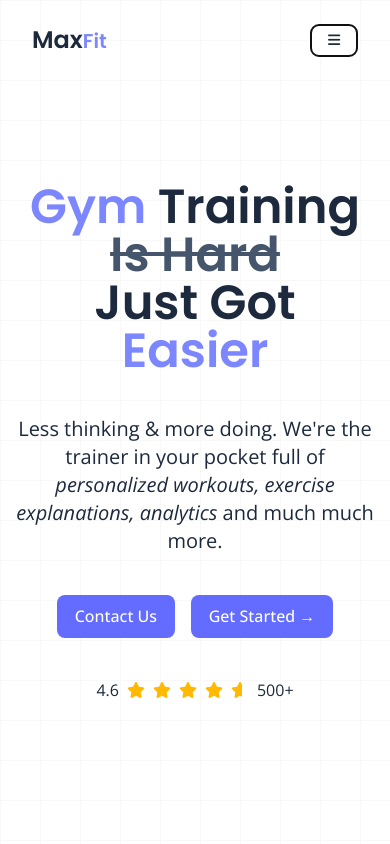
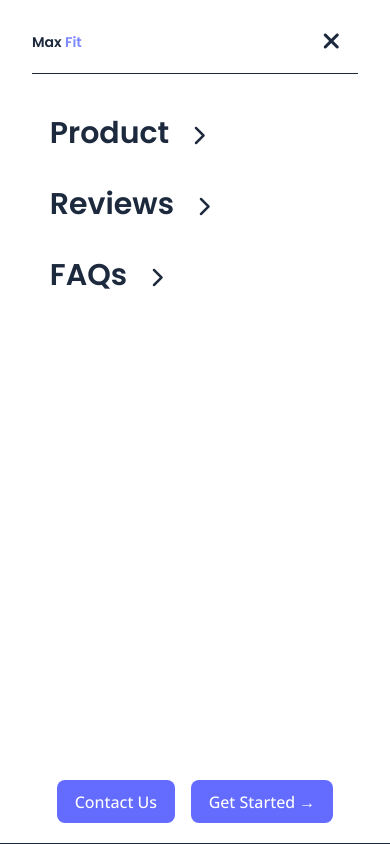
Before and after one commit to nuwandm/gym-landing-page, a SvelteKit app: page / in a window 390 px wide. Both pictures are taken after a click on the button "Open menu". Shown: the top 844 px of the page. Built offline with nearby package versions, Linux system fonts and the light colour scheme.

Commit message:
created writable store and header for mobile view with reactive hamburger icon

```diff
--- a/src/components/Header.svelte
+++ b/src/components/Header.svelte
@@ -1,4 +1,6 @@
-<script></script>
+<script>
+  import { openModal } from "../store/store";
+</script>
 
 <header class="flex flex-col relative z-20">
   <div
@@ -9,7 +11,11 @@
         Max<span class="text-indigo-400 text-xl">Fit</span>
       </h1>
     </a>
-    <button aria-label="Open menu" class="md:hidden grid place-items-center">
+    <button
+      on:click={() => ($openModal = true)}
+      aria-label="Open menu"
+      class="md:hidden grid place-items-center"
+    >
       <i class="fa-solid fa-bars"></i>
     </button>
     <nav class="hidden md:flex items-center gap-4 lg:gap-6 font-semibold">
--- a/src/routes/+layout.svelte
+++ b/src/routes/+layout.svelte
@@ -1,5 +1,64 @@
 <script>
   let { children } = $props();
   import "../app.css";
+  import CtAs from "../components/CTAs.svelte";
+  import Footer from "../components/Footer.svelte";
+  import { openModal } from "../store/store";
+
+  const reroute = (href) => {
+    openModal.set(false);
+    window.location.href = href;
+  };
 </script>
+
+{#if $openModal}
+  <div
+    class="fixed top-0 left-0 w-screen h-screen border-b bg-white z-50 flex flex-col gap-8 p-5 px-8 md:hidden"
+  >
+    <div class="flex items-center justify-between gap-4 border-b pb-2">
+      <h1 class="font-semibold">
+        Max <span class="text-indigo-400">Fit</span>
+      </h1>
+      <button
+        onclick={() => openModal.set(false)}
+        class="outline-none border-none"
+        aria-label="Close menu"
+      >
+        <i class="fa-solid fa-xmark text-2xl"></i>
+      </button>
+    </div>
+    <div class="flex flex-col gap-4 flex-1">
+      <button
+        onclick={() => reroute("#products")}
+        class="border-none outline-none p-2 group duration-200 cursor-pointer text-left"
+      >
+        <p class="duration-200 group-hover:pl-2 poppins text-3xl font-semibold">
+          Product <i class="fa-solid fa-chevron-right text-xl pl-4"></i>
+        </p>
+      </button>
+      <button
+        onclick={() => reroute("#reviews")}
+        class="border-none outline-none p-2 group duration-200 cursor-pointer text-left"
+      >
+        <p class="duration-200 group-hover:pl-2 poppins text-3xl font-semibold">
+          Reviews <i class="fa-solid fa-chevron-right text-xl pl-4"></i>
+        </p></button
+      >
+      <button
+        onclick={() => reroute("#faqs")}
+        class="border-none outline-none p-2 group duration-200 cursor-pointer text-left"
+      >
+        <p class="duration-200 group-hover:pl-2 poppins text-3xl font-semibold">
+          FAQs <i class="fa-solid fa-chevron-right text-xl pl-4"></i>
+        </p>
+      </button>
+    </div>
+    <div class="flex flex-col items-center justify-center">
+      <CtAs />
+    </div>
+  </div>
+{/if}
+
 {@render children()}
+<Footer />
+<!-- <svelte:window bind:scrollY={y} bind:outerHeight /> -->
--- a/src/routes/+page.svelte
+++ b/src/routes/+page.svelte
@@ -1,7 +1,6 @@
 <script>
   import Conversion from "../components/Conversion.svelte";
   import FaQs from "../components/FAQs.svelte";
-  import Footer from "../components/Footer.svelte";
   import Hero from "../components/Hero.svelte";
   import Products from "../components/Products.svelte";
   import Reviews from "../components/Reviews.svelte";
@@ -13,5 +12,4 @@
   <Reviews />
   <FaQs />
   <Conversion />
-  <Footer />
 </main>
--- /dev/null
+++ b/src/store/store.js
@@ -0,0 +1,3 @@
+import { writable } from "svelte/store";
+
+export const openModal = writable(false);
```
